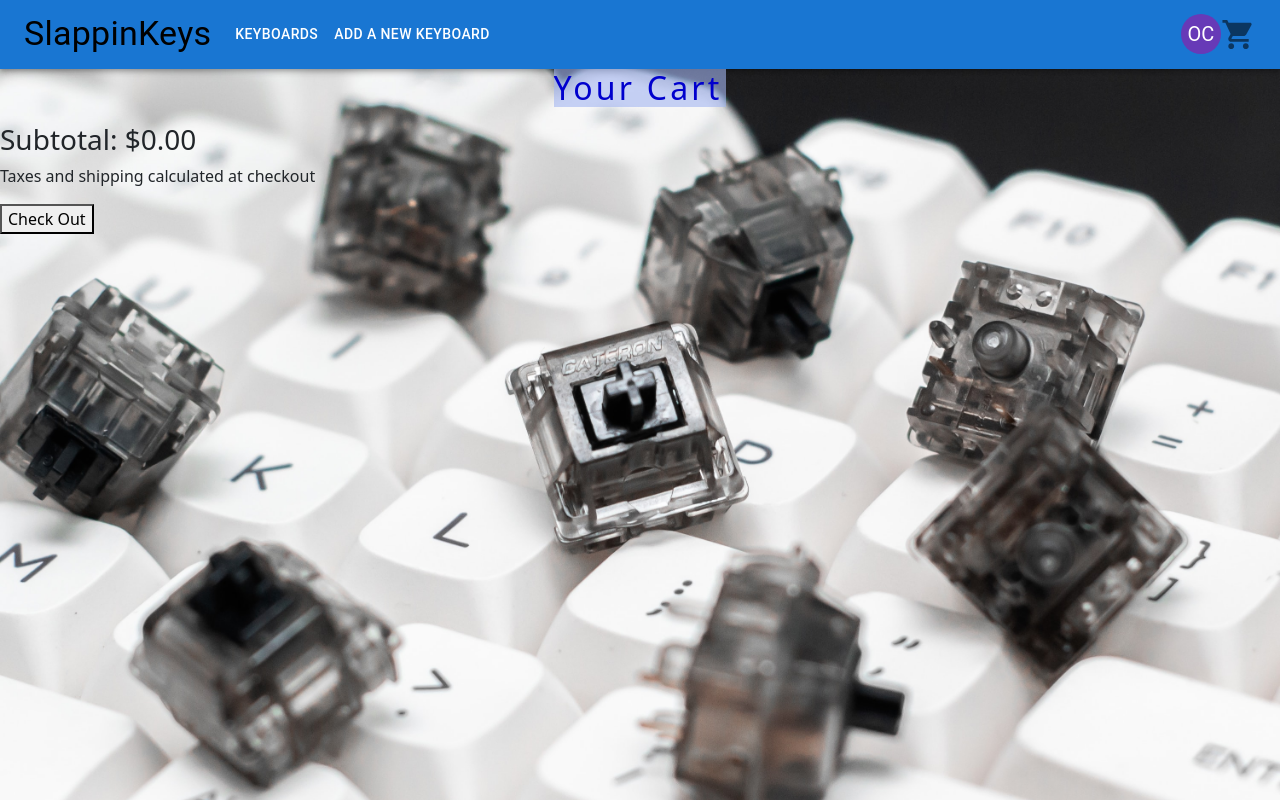
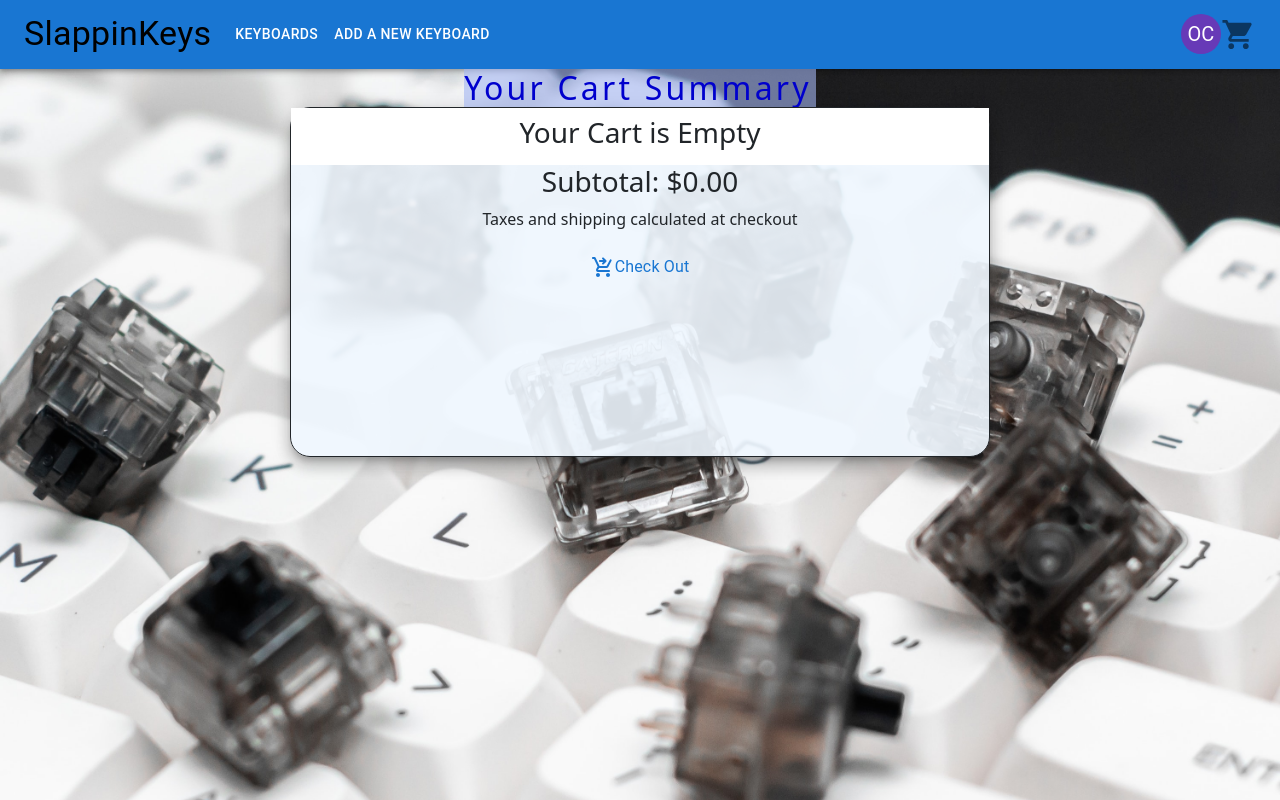
Before and after one commit to ochuzan/oliver-cta-store-app, a React (Create React App) app in the folder front-end/: page /cart in a window 1280 px wide. Built offline with nearby package versions, Linux system fonts and the light colour scheme.

Commit message:
Completed Drawer feature and stylings

```diff
--- a/front-end/src/components/Cart.js
+++ b/front-end/src/components/Cart.js
@@ -1,9 +1,54 @@
+import * as React from 'react';
+import Box from "@mui/material/Box";
+import List from '@mui/material/List';
+import ListItem from '@mui/material/ListItem';
+import Divider from '@mui/material/Divider';
+import ListItemText from '@mui/material/ListItemText';
+import ListItemAvatar from '@mui/material/ListItemAvatar';
+import Avatar from '@mui/material/Avatar';
+import Typography from '@mui/material/Typography';
+import IconButton from '@mui/material/IconButton';
+import ShoppingCartCheckoutRoundedIcon from '@mui/icons-material/ShoppingCartCheckoutRounded';
+import { Link } from "react-router-dom"
+
 function Cart({ cart }) {
     const formatPrice = (price) => `$${Number(price).toFixed(2)}`;
 
-    let cartItems = cart.map((item) => {
-        return <li key={item.id}>{item.name}</li>
-    })
+    let cartList;
+    if(cart.length > 0){
+        cartList = cart.map((item) => {
+            return (
+                <div key={item.id}>
+                    <Link to={`/keyboards/${item.id}`}>
+                        <ListItem  alignItems="flex-start">
+                            <ListItemAvatar>
+                                <Avatar alt={item.name} src={item.image} />
+                            </ListItemAvatar>
+                            <ListItemText
+                                primary={item.name}
+                                secondary={
+                                <React.Fragment>
+                                    <Typography
+                                    sx={{ display: 'inline' }}
+                                    component="span"
+                                    variant="body2"
+                                    color="text.primary"
+                                    >
+                                    {formatPrice(item.price)} : {}
+                                    </Typography>
+                                    {item.description}
+                                </React.Fragment>
+                                }
+                            />
+                        </ListItem>
+                    </Link>
+                    <Divider variant="inset" component="li" />
+                </div>
+            )
+        })
+    } else {
+        cartList = <h3 className='empty-cart'>Your Cart is Empty</h3>
+    }
 
     let subTotal;
     if(cart.length > 0){
@@ -14,17 +59,32 @@
         subTotal = 0
     }
     return(
-        <div>
+        <div className='cart-summary'>
             <div className="typewriter">
-                <h2>Your Cart</h2>
+                <h2>Your Cart Summary</h2>
             </div>
-            <ul>
-                {cartItems}
-            </ul>
+            <Box
+                className="box"
+                sx={{
+                    '& .MuiTextField-root': { m: 1, width: '25ch' },
+                    bgcolor: 'rgba(240,248,255, .9)',
+                    border: 1,
+                    height: 350,
+                    borderRadius: 5,
+                    boxShadow: 10
+                }}
+            >
+                <List sx={{ width: '100%', bgcolor: 'background.paper',textAlign: 'center' }}>
+                    {cartList}
+                </List>
 
-            <h3>Subtotal: {formatPrice(subTotal)} </h3>
-            <p>Taxes and shipping calculated at checkout</p>
-            <button>Check Out</button>
+                <h3>Subtotal: {formatPrice(subTotal)} </h3>
+                <p>Taxes and shipping calculated at checkout</p>
+                <IconButton color="primary" component="span" >
+                    <ShoppingCartCheckoutRoundedIcon></ShoppingCartCheckoutRoundedIcon>
+                    <Typography sx={{ display: 'inline', textAlign: 'center' }}>Check Out</Typography>
+                </IconButton>
+            </Box>
         </div>
     )
 }
--- a/front-end/src/components/CartDrawer.js
+++ b/front-end/src/components/CartDrawer.js
@@ -16,8 +16,9 @@
 
     let cartList = cart.map((item) => {
         return (
-            <>
-                <ListItem alignItems="flex-start">
+            <div key={item.id}>
+                <Link to={`/keyboards/${item.id}`} onClick={toggleDrawer(false)}>
+                    <ListItem  alignItems="flex-start">
                         <ListItemAvatar>
                             <Avatar alt={item.name} src={item.image} />
                         </ListItemAvatar>
@@ -38,10 +39,20 @@
                             }
                         />
                     </ListItem>
+                </Link>
                 <Divider variant="inset" component="li" />
-            </>
+            </div>
         )
     })
+
+    let subTotal;
+    if(cart.length > 0){
+        subTotal = cart.reduce((sum, { price }) => {
+            return sum + Number(price);
+        }, 0)
+    } else {
+        subTotal = 0
+    }
 
     return(
         <Drawer
@@ -50,17 +61,25 @@
             variant="temporary"
             onClose={toggleDrawer(false)}
           >
+            <div className="typewriter">
                 <h2>Your Cart</h2>
+
+            </div>
             <Divider />
             <List sx={{ width: '100%', maxWidth: 360, bgcolor: 'background.paper' }}>
                 {cartList}
             </List>
+            <div className='cart-drawer-overview'>
+                <Divider />
+                <h3>Subtotal: {formatPrice(subTotal)} </h3>
+                <p>Taxes and shipping calculated at checkout</p>
+                <IconButton color="primary" component="span" onClick={toggleDrawer(false)}>
                     <Link to="/cart">
-                <IconButton color="primary" component="span" onClick={toggleDrawer(false)}>
                         <ShoppingCartCheckoutRoundedIcon></ShoppingCartCheckoutRoundedIcon>
                         <Typography sx={{ display: 'inline', textAlign: 'center' }}>Check Out</Typography>
+                    </Link>
                 </IconButton>
-            </Link>
+            </div>
           </Drawer>
     )
 }
--- a/front-end/src/index.css
+++ b/front-end/src/index.css
@@ -126,3 +126,24 @@
   justify-content: center;
   border-radius: 50%;
 }
+
+p, h3 {
+  margin: 0;
+  text-align: center;
+}
+
+.cart-drawer-overview {
+  margin-left: 10px;
+  position: absolute;
+  bottom: -0px;
+  text-align: center;
+}
+
+.empty-cart {
+  text-align: center;
+}
+
+.cart-summary {
+  text-align: center;
+  justify-content: center;
+}
```
Lines whose indentation alone changed are shown as unchanged.
